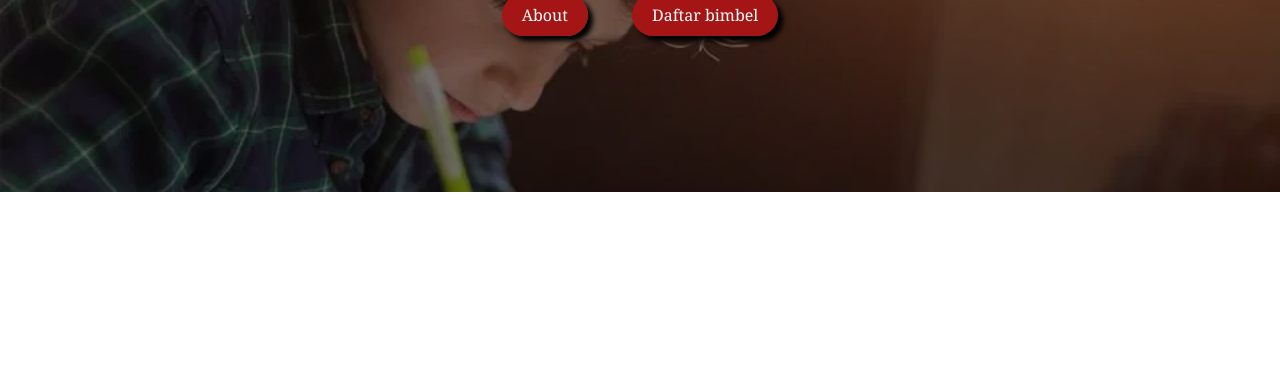
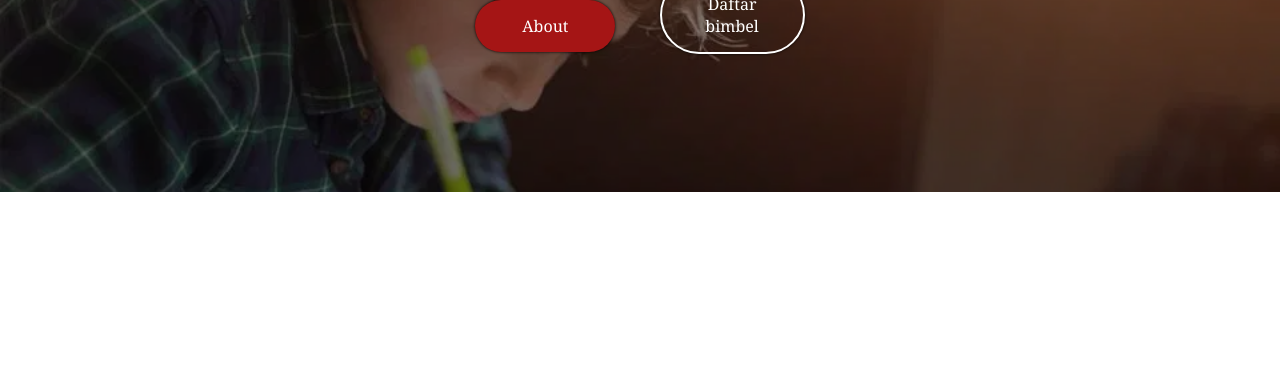
Before and after one commit to zagdiablo/bmhomeschooling_website, a plain HTML site: page index.html in a window 1280 px wide. Shown: the part 423-800 px from the top of the page. Drawn offline with Linux system fonts and the light colour scheme.

Commit message:
Progress

```diff
--- a/index.html
+++ b/index.html
@@ -32,7 +32,7 @@
 
                 <div id="greet_buttons">
                     <a href="#">About</a>
-                    <a href="#">Daftar bimbel</a>
+                    <a id="Daftar" href="#">Daftar bimbel</a>
                 </div>
             </div>
         </article>
--- a/style/style.scss
+++ b/style/style.scss
@@ -66,14 +66,31 @@ section{
             #greet_buttons{
                 margin-top: 20px;
                 a{
-                    width: 40px;
+                    text-align: center;
+                    display: inline-block;
+                    width: 140px;
                     margin: 0px 20px 0px 20px;
-                    padding: 10px 20px 10px 20px;
+                    padding: 15px 20px 15px 20px;
                     background-color: rgb(165, 21, 21);
                     border-radius: 50px;
                     text-decoration: none;
                     color: rgb(255, 255, 255);
-                    box-shadow: 5px 5px 5px black;
+                    box-shadow: 0px 0px 3px 0px black;
+                    transition: 0.2s;
+
+                    &:hover{
+                        box-shadow: 0px 0px 10px 0px black;
+                    }
+                }
+
+                #Daftar{
+                    width: 145px;
+                    background-color: transparent;
+                    border: 2px solid white;
+
+                    &:hover{
+                        box-shadow: 0px 0px 10px 0px black;
+                    }
                 }
             }
         }
```
Also changed, not shown: style/style.css, 1 other file.
